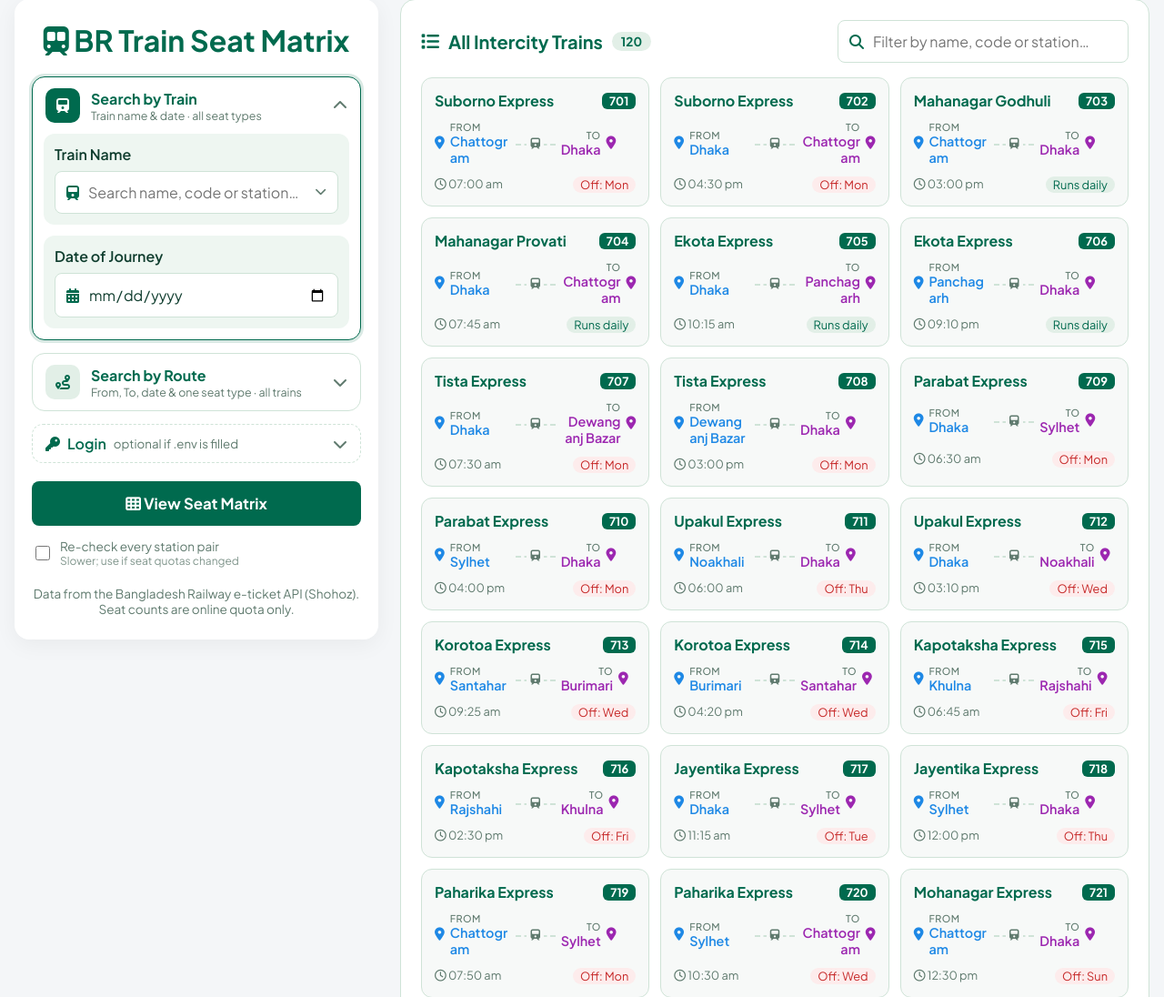
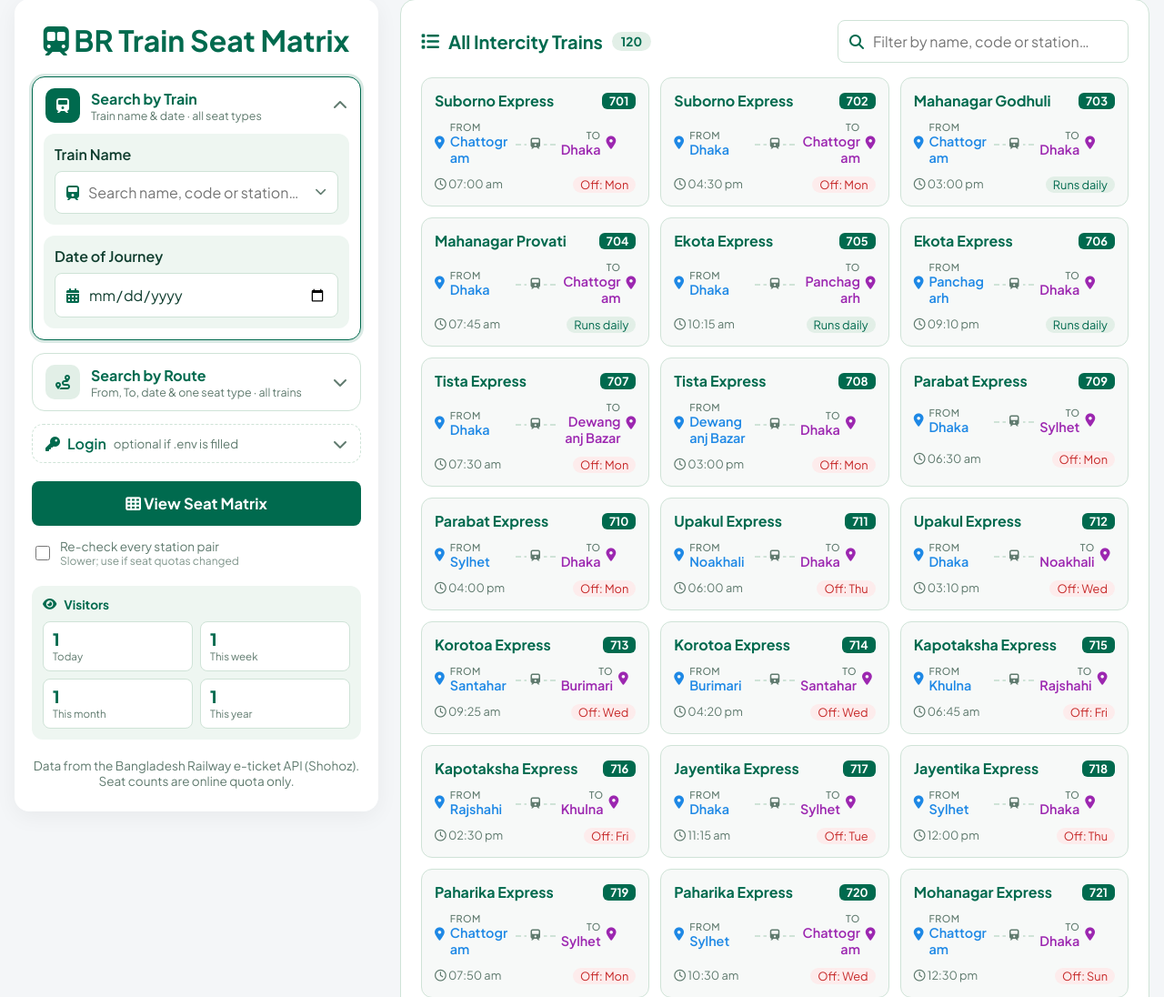
Before and after one commit to AsifAbu/BR_Seat, a Flask app: page / in a window 1280 px wide. Shown: the part 25-1121 px from the top of the page at 91% size. Run offline with Flask 3, Linux system fonts and the light colour scheme.

Commit message:
Add visitor counter to the left panel
Shows unique visitors for today, this week (Sat-Fri), this month and this
year in Bangladesh time. Counts are kept in data/visits.txt (gitignored);
a cookie records which periods a browser was already counted in, so no
visitor IDs are stored.

```diff
--- a/app.py
+++ b/app.py
@@ -4,11 +4,11 @@ import re
 import threading
 import time
 import uuid
-from datetime import datetime
+from datetime import datetime, timedelta, timezone
 from pathlib import Path
 
 from dotenv import load_dotenv
-from flask import Flask, abort, jsonify, render_template, request
+from flask import Flask, abort, after_this_request, jsonify, render_template, request
 
 import shohoz
 
@@ -34,6 +34,66 @@ for t in TRAINS:
                                  {"name": city, "label": city.replace("_", " "), "trains": 0})
         st["trains"] += 1
 STATION_LIST = sorted(STATIONS.values(), key=lambda s: s["label"])
+
+
+# ── Visitor counter ──────────────────────────────────────────────────────────
+# Counts live in a plain text file, one line per period: "<period> <key> <count>".
+# A cookie remembers which day/week/month/year this browser was last counted in,
+# so each count is of unique browsers per period without storing any IDs.
+VISITS_PATH = Path(__file__).parent / "data" / "visits.txt"
+VISITS_LOCK = threading.Lock()
+VISIT_COOKIE = "brv"
+BD_TZ = timezone(timedelta(hours=6))  # Bangladesh has no daylight saving
+PERIODS = ("today", "week", "month", "year", "total")
+
+
+def period_keys():
+    now = datetime.now(BD_TZ).date()
+    week_start = now - timedelta(days=(now.weekday() - 5) % 7)  # weeks run Saturday-Friday
+    return {"today": now.isoformat(), "week": week_start.isoformat(),
+            "month": now.strftime("%Y-%m"), "year": str(now.year), "total": "-"}
+
+
+def read_visits():
+    counts = {}
+    try:
+        for line in VISITS_PATH.read_text().splitlines():
+            parts = line.split()
+            if len(parts) == 3 and parts[0] in PERIODS and not line.startswith("#"):
+                counts[parts[0]] = (parts[1], int(parts[2]))
+    except (OSError, ValueError):
+        pass
+    return counts
+
+
+def write_visits(counts):
+    lines = ["# BR Seat visitor counts (Bangladesh time). Updated automatically."]
+    lines += [f"{p:<6} {counts[p][0]:<11} {counts[p][1]}" for p in PERIODS]
+    tmp = VISITS_PATH.with_suffix(".tmp")
+    tmp.write_text("\n".join(lines) + "\n")
+    tmp.replace(VISITS_PATH)
+
+
+def record_visit(cookie):
+    """Count this browser once per period; returns (counts, new cookie value)."""
+    keys = period_keys()
+    seen = dict(zip(PERIODS, (cookie or "").split("|"))) if cookie else {}
+    with VISITS_LOCK:
+        stored = read_visits()
+        counts = {}
+        for p in PERIODS:
+            key, n = stored.get(p, (keys[p], 0))
+            if key != keys[p]:  # a new day/week/month/year started: reset that line
+                key, n = keys[p], 0
+            if seen.get(p) != keys[p]:
+                n += 1
+            counts[p] = (key, n)
+        if counts != stored:
+            try:
+                write_visits(counts)
+            except OSError:
+                pass  # never break the page over the counter
+    return {p: counts[p][1] for p in PERIODS}, "|".join(keys[p] for p in PERIODS)
 
 
 def env_credentials():
@@ -181,8 +241,16 @@ def route_search(form, creds, ctx):
 
 @app.route("/", methods=["GET", "POST"])
 def index():
+    visits, cookie = record_visit(request.cookies.get(VISIT_COOKIE))
+
+    @after_this_request
+    def remember_visit(response):
+        response.set_cookie(VISIT_COOKIE, cookie, max_age=400 * 86400, httponly=True, samesite="Lax")
+        return response
+
     form = request.form or request.args
     ctx = {
+        "visits": visits,
         "form": form,
         "mode": form.get("mode", "train"),
         "today": datetime.now().strftime("%Y-%m-%d"),
--- a/static/style.css
+++ b/static/style.css
@@ -302,3 +302,11 @@ a.tr-direct:hover { box-shadow: 0 0 0 3px rgba(255,255,255,.35); }
 .target-key { display: inline-block; width: 12px; height: 12px; border: 2.5px solid #f59f00; border-radius: 3px; vertical-align: -1px; }
 
 .date-box, .date-box input[type=date] { cursor: pointer; }
+
+/* ───────── visitor counter ───────── */
+.visits { margin-top: 20px; background: var(--mint); border-radius: 12px; padding: 12px; display: grid; gap: 10px; }
+.visits-title { margin: 0; font-weight: 700; font-size: .85rem; color: var(--ink); display: flex; align-items: center; gap: 8px; }
+.visits-grid { display: grid; grid-template-columns: 1fr 1fr; gap: 8px; }
+.visits-grid div { background: var(--card); border: 1px solid var(--line); border-radius: 8px; padding: 8px 10px; display: grid; }
+.visits-grid b { font-size: 1.15rem; font-weight: 800; color: var(--ink); line-height: 1.2; }
+.visits-grid span { font-size: .72rem; color: var(--muted); }
--- a/templates/index.html
+++ b/templates/index.html
@@ -131,6 +131,16 @@
     </form>
 
     {% if results %}<p class="foot"><a href="/"><i class="fa-solid fa-list"></i> Browse all {{ trains|length }} trains</a></p>{% endif %}
+    <div class="visits" aria-label="Visitors">
+      <p class="visits-title"><i class="fa-solid fa-eye"></i> Visitors</p>
+      <div class="visits-grid">
+        <div><b>{{ '{:,}'.format(visits.today) }}</b><span>Today</span></div>
+        <div><b>{{ '{:,}'.format(visits.week) }}</b><span>This week</span></div>
+        <div><b>{{ '{:,}'.format(visits.month) }}</b><span>This month</span></div>
+        <div><b>{{ '{:,}'.format(visits.year) }}</b><span>This year</span></div>
+      </div>
+    </div>
+
     <p class="foot">Data from the Bangladesh Railway e-ticket API (Shohoz). Seat counts are online quota only.</p>
   </section>
 
```
Also changed, not shown: 1 other file.
